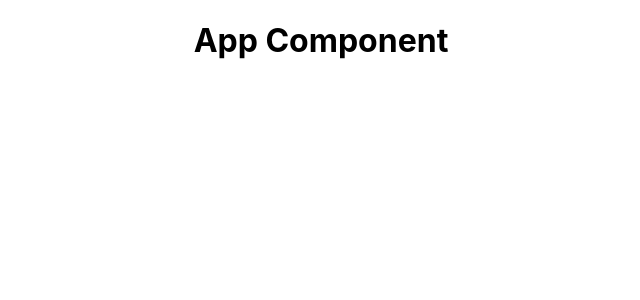
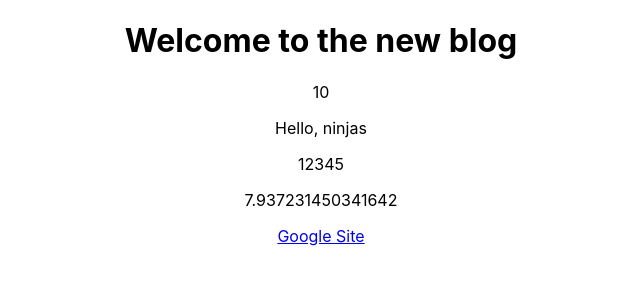
Before and after one commit to lcsval/dojo-blog, a React (Create React App) app: page / in a window 1280 px wide. Shown: the top 300 px of the page, without its empty margins (319-959 px from the left). Built offline with nearby package versions, Linux system fonts and the light colour scheme.

Commit message:
Dynamic Values in Templates

```diff
--- a/src/App.js
+++ b/src/App.js
@@ -1,10 +1,24 @@
 import './App.css';
 
 function App() {
+  const title = 'Welcome to the new blog';
+  const likes = 50;
+  // const person = { name: 'yoshi', age: 30 }
+  const link = "http://www.google.com";
+
   return (
     <div className="App">
      <div className="content">
-       <h1>App Component</h1>
+       <h1>{ title }</h1>
+
+       {/* <p>Liked { likes } times</p> */}
+
+       <p>{ 10 }</p>
+       <p>{ "Hello, ninjas" }</p>
+       <p>{ [1,2,3,4,5] }</p>
+       <p>{ Math.random() * 10}</p>
+
+       <a href={link}>Google Site</a>
      </div>
     </div>
   );
```
